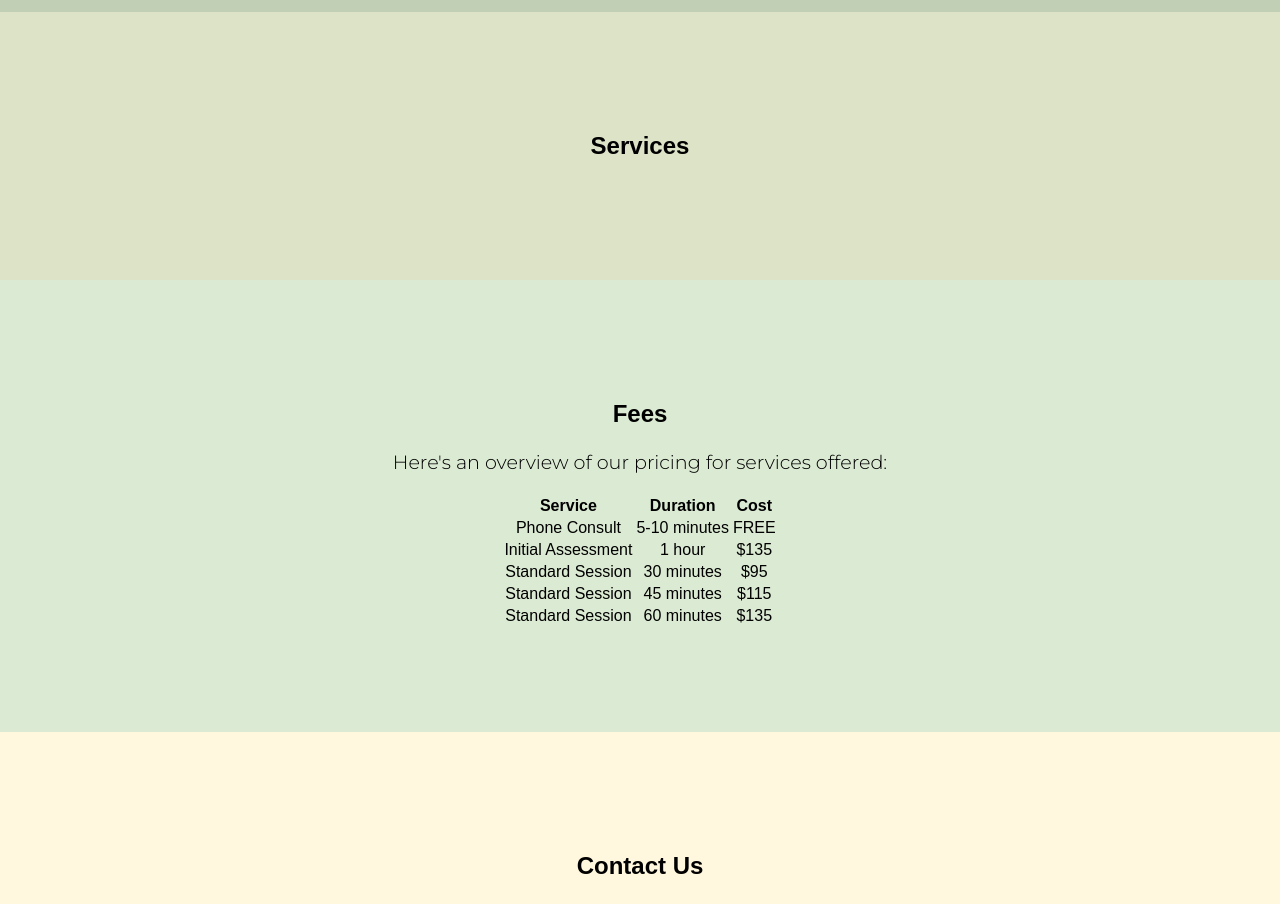
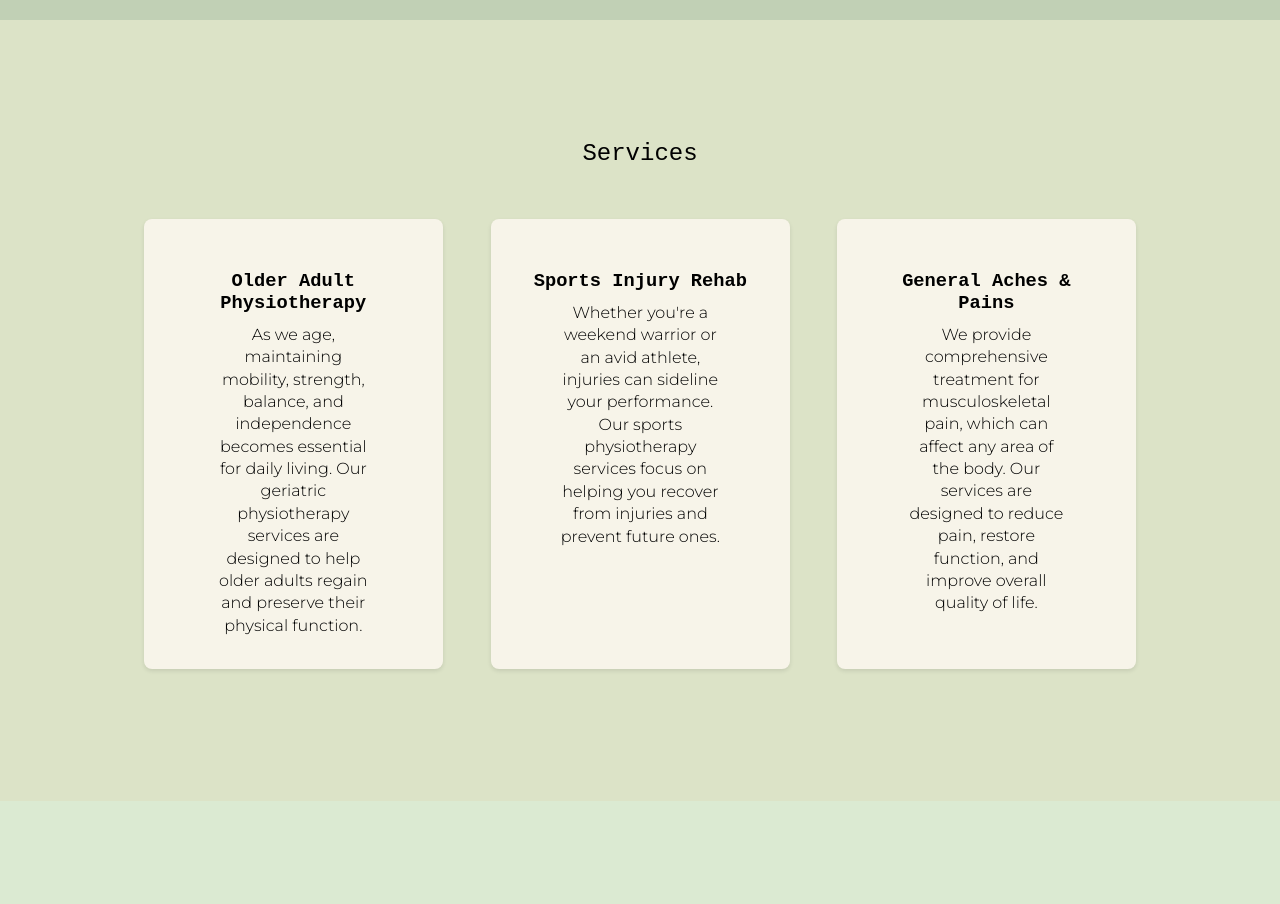
Before and after one commit to emburymw/movemore, a React (Create React App) app: page / in a window 1280 px wide. Shown: the part 1880-2784 px from the top of the page. Built offline with nearby package versions, Linux system fonts and the light colour scheme.

Commit message:
Update Services and Fees sections

```diff
--- a/src/App.css
+++ b/src/App.css
@@ -102,7 +102,7 @@ p {
   background-position: center;
   background-repeat: no-repeat;
   background-attachment: fixed;
-  min-height: 70vh;
+  min-height: 71vh;
   position: relative;
   display: flex;
   align-items: center;
@@ -184,7 +184,7 @@ p {
   max-width: 50%;
 }
 
-.aboutText h2 {
+.aboutText h1 {
   font-weight: lighter;
   font-family: 'Courier New', Courier, monospace;
 }
@@ -210,19 +210,102 @@ p {
 
 .services {
   background-color: #dce3c7;
+  font-family: 'Courier New', Courier, monospace;
+  font-weight: lighter;
+}
+
+.services h1 {
+  font-weight: lighter;
+}
+
+.services-container {
+  display: grid;
+  grid-template-columns: repeat(3, 1fr);
+  gap: 3rem;
+  padding: 2rem;
+  width: 80%;
+  justify-content: center;
+  margin: 0 auto;
+  perspective: 1000px;
+}
+
+.service-box {
+  background: #f7f4e9;
+  padding: 2rem;
+  border-radius: 8px;
+  text-align: center;
+  transition: all 0.4s cubic-bezier(0.165, 0.84, 0.44, 1);
+  transform-origin: center;
+  box-shadow: 0 2px 4px rgba(0,0,0,0.1);
+  will-change: transform;
+}
+
+.service-box:hover {
+  transform: scale(1.15);
+  box-shadow: 0 5px 15px rgba(0,0,0,0.2);
+  z-index: 1;
+}
+
+.service-box h3 {
+  margin-bottom: 10px;
+  font-family: 'Courier New', Courier, monospace;
+}
+
+.service-box p {
+  font-size: 1rem;
+  line-height: 1.4;
+  width: 70%;
+  margin: 0 auto;
+  justify-content: center;
 }
 
 .fees {
   background-color: #dbead2;
+  font-family: 'Courier New', Courier, monospace;
+}
+
+.fees h1 {
+  font-weight: lighter;
 }
 
 .fees table {
-  display: inline-block;
+  display: table;
   justify-content: center;
+  border-collapse: collapse;
+  margin: 0 auto;
+  width: 80%;
+  max-width: 800px;
+  background-color: #f7f4e9;
+  border-radius: 8px;
+  box-shadow: 0 2px 4px rgba(0,0,0,0.1);
+}
+
+.fees td, .fees th {
+  padding: 1rem 2rem;
+  text-align: left;
+  border-bottom: 1px solid #ddd;
+}
+
+.fees th {
+  background-color: #c1d0b5;
+  font-weight: bold;
+}
+
+.fees tr:last-child td {
+  border-bottom: none;
+}
+
+.fees tr:hover {
+  background-color: #f5f5f5;
 }
 
 .contact {
-  background-color: #fff8de;
+  background-color: #e9e6e0;
+  font-family: 'Courier New', Courier, monospace;
+}
+
+.contact h1 {
+  font-weight: lighter;
 }
 
 
@@ -231,4 +314,5 @@ p {
   color: rgb(0, 0, 0);
   text-align: center;
   padding: 10px 0;
+  font-family: 'Courier New', Courier, monospace;
 }
--- a/src/App.js
+++ b/src/App.js
@@ -5,6 +5,22 @@ import logo from "./images/Mountains.png";
 import natasha from "./images/Nat.jpg";
 
 const App = () => {
+
+  const services = [
+    {
+      title: "Older Adult Physiotherapy",
+      description: "As we age, maintaining mobility, strength, balance, and independence becomes essential for daily living. Our geriatric physiotherapy services are designed to help older adults regain and preserve their physical function."
+    },
+    {
+      title: "Sports Injury Rehab",
+      description: "Whether you're a weekend warrior or an avid athlete, injuries can sideline your performance. Our sports physiotherapy services focus on helping you recover from injuries and prevent future ones."
+    },
+    {
+      title: "General Aches & Pains",
+      description: "We provide comprehensive treatment for musculoskeletal pain, which can affect any area of the body. Our services are designed to reduce pain, restore function, and improve overall quality of life."
+    }
+  ];
+
   return (
     <div>
       <header className="navbar">
@@ -62,7 +78,7 @@ const App = () => {
         <div className="aboutContainer">
           <img src={natasha} alt="Natasha" className="aboutImage" />
           <div className="aboutText">
-            <h2>About</h2>
+            <h1>About</h1>
             <h3>Meet Natasha</h3>
             <p>
               Hello! I'm Natasha, a dedicated physiotherapist with a passion for helping individuals regain their mobility and
@@ -89,12 +105,19 @@ const App = () => {
       </section>
 
       <section id="services" className="section services">
-        <h2>Services</h2>
-
+        <h1>Services</h1>
+        <div className="services-container">
+          {services.map((service, index) => (
+            <div key={index} className="service-box">
+              <h3>{service.title}</h3>
+              <p>{service.description}</p>
+            </div>
+          ))}
+        </div>
       </section>
 
       <section id="fees" className="section fees">
-        <h2>Fees</h2>
+        <h1>Fees</h1>
         <p>Here's an overview of our pricing for services offered:</p>
         <br />
         <table>
@@ -117,17 +140,17 @@ const App = () => {
             <tr>
               <td>Standard Session</td>
               <td>30 minutes</td>
-              <td>$95</td>
+              <td>$100</td>
             </tr>
             <tr>
               <td>Standard Session</td>
               <td>45 minutes</td>
-              <td>$115</td>
+              <td>$120</td>
             </tr>
             <tr>
               <td>Standard Session</td>
               <td>60 minutes</td>
-              <td>$135</td>
+              <td>$140</td>
             </tr>
 
           </thead>
@@ -135,14 +158,14 @@ const App = () => {
       </section>
 
       <section id="contact" className="section contact">
-        <h2>Contact Us</h2>
+        <h1>Contact Us</h1>
         <p>Phone: (780) 265-2536</p>
-        <p>Email: info@mobilephysio.ca</p>
-        <p>Service Areas: Canmore, Banff, & Cochrane</p>
+        <p>Email: info@movemorecanmore.ca</p>
+        <p>Service Areas: Canmore, Banff, & surrounding areas</p>
       </section>
 
       <footer className="footer">
-        <p>&copy; 2024 MoveMore Canmore. All Rights Reserved.</p>
+        <p>&copy; 2024 Movemore Canmore. All Rights Reserved.</p>
       </footer>
     </div>
   );
```
